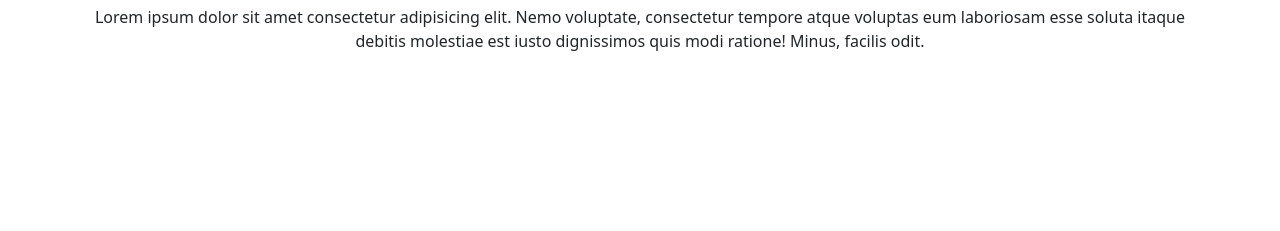
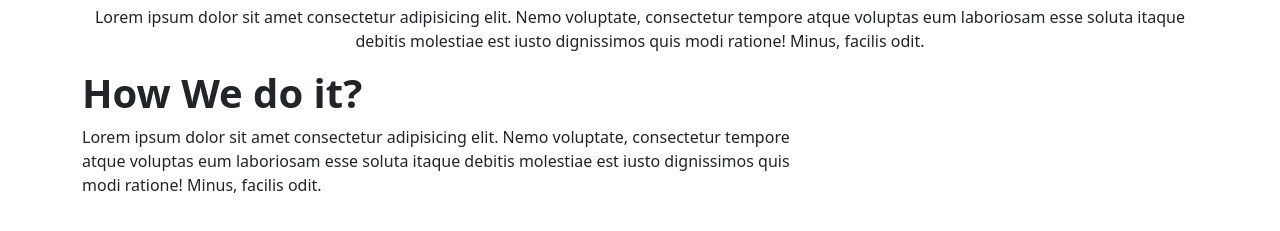
Before and after one commit to balaji1610/Neulancers_Web, a React (Create React App) app: page / in a window 1280 px wide. Shown: the part 1821-2052 px from the top of the page. Before the commit the page ends 1962 px from the top, so only its background shows below. Built offline with nearby package versions, Linux system fonts and the light colour scheme.

Commit message:
Howwedoit

```diff
--- /dev/null
+++ b/src/Containers/Howwedoit.jsx
@@ -0,0 +1,26 @@
+export default function Howwedoit() {
+  return (
+    <div className="container">
+      <div className="col-md-12 col-sm-12">
+        <div className="row">
+          <div className="col-md-8 col-sm-8">
+            <div>
+              <h1>
+                <b>How We do it?</b>
+              </h1>
+            </div>
+            <div>
+              <p>
+                Lorem ipsum dolor sit amet consectetur adipisicing elit. Nemo
+                voluptate, consectetur tempore atque voluptas eum laboriosam
+                esse soluta itaque debitis molestiae est iusto dignissimos quis
+                modi ratione! Minus, facilis odit.
+              </p>
+            </div>{" "}
+          </div>
+          <div className="col-md-4 col-sm-4"> </div>
+        </div>
+      </div>
+    </div>
+  );
+}
--- a/src/Pages/HomePage.jsx
+++ b/src/Pages/HomePage.jsx
@@ -3,6 +3,7 @@ import Services from "../Containers/Services";
 import Offer from "../Containers/Offer";
 import AppDevelopment from "../Containers/AppDevelopment";
 import SecuredApp from "../Containers/SecuredApp";
+import Howwedoit from "../Containers/Howwedoit";
 export default function HomePage() {
   return (
     <div>
@@ -14,6 +15,7 @@ export default function HomePage() {
         <AppDevelopment />
       </div>
       <SecuredApp />
+      <Howwedoit />
       <br /> <br /> <br />
     </div>
   );
```
